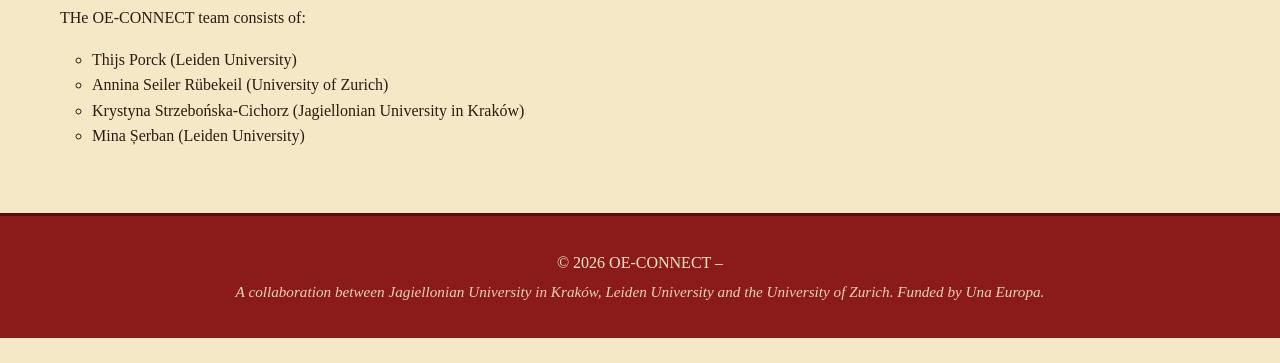
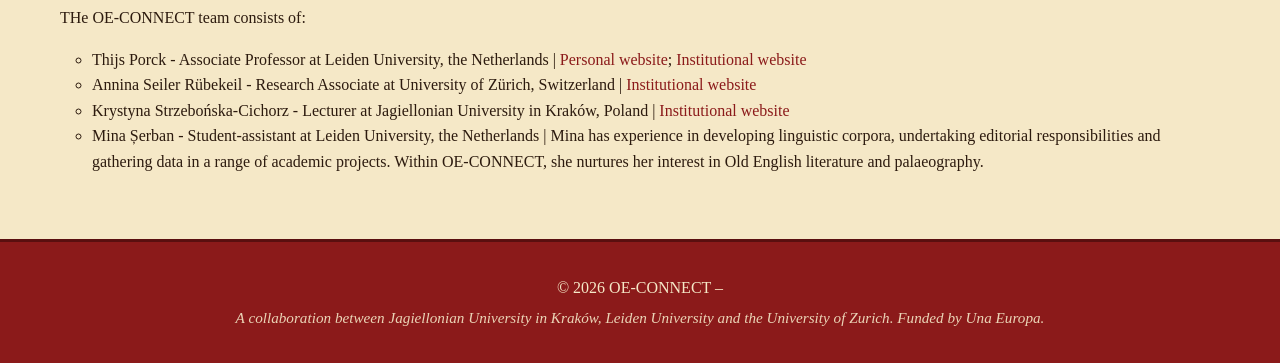
Before and after one commit to OE-CONNECT/oe-connect.github.io, a plain HTML site: page about.html in a window 1280 px wide. Shown: the part 693-1056 px from the top of the page. Before the commit the page ends 1031 px from the top, so only its background shows below. Drawn offline with nearby package versions, Linux system fonts and the light colour scheme; a web font is replaced by a local one.

Commit message:
Enhance team section with member details and links
Updated team member descriptions with titles and links.

```diff
--- a/about.html
+++ b/about.html
@@ -28,10 +28,10 @@
     <h2>TEAM</h2>
     <p>THe OE-CONNECT team consists of:<br>
       <ul style="list-style-type: circle;">
-        <li>Thijs Porck (Leiden University)</li>
-        <li>Annina Seiler Rübekeil (University of Zurich)</li>
-        <li>Krystyna Strzebońska-Cichorz (Jagiellonian University in Kraków)</li>
-        <li>Mina Șerban (Leiden University)</li>
+        <li>Thijs Porck - Associate Professor at Leiden University, the Netherlands | <a href="http://thijsporck.com" target="_blank">Personal website</a>; <a href="https://www.universiteitleiden.nl/en/staffmembers/thijs-porck" target="_blank">Institutional website</a> </li>
+        <li>Annina Seiler Rübekeil - Research Associate at University of Zürich, Switzerland | <a href="https://www.es.uzh.ch/en/department/people/team/anninaseiler.html" target="_blank">Institutional website</a></li>
+        <li>Krystyna Strzebońska-Cichorz - Lecturer at Jagiellonian University in Kraków, Poland | <a href="https://ifa.filg.uj.edu.pl/the-institute/departments/history-of-british-literature/-krystyna-strzebonska-chichorz-en" target="_blank">Institutional website</a></li>
+        <li>Mina Șerban - Student-assistant at Leiden University, the Netherlands | Mina has experience in developing linguistic corpora, undertaking editorial responsibilities and gathering data in a range of academic projects. Within OE-CONNECT, she nurtures her interest in Old English literature and palaeography.</li>
       </ul>
     </p>
   </main>
```
